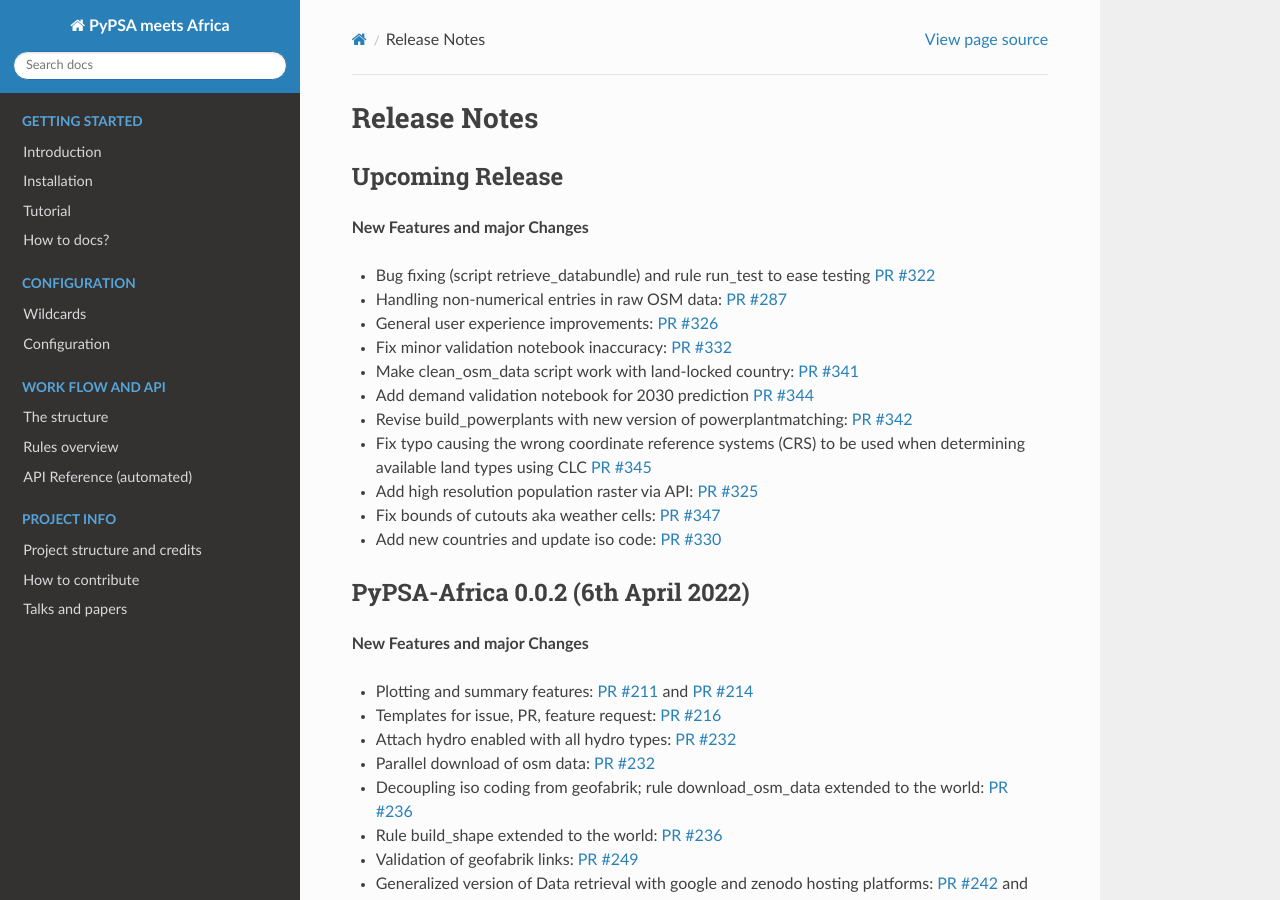
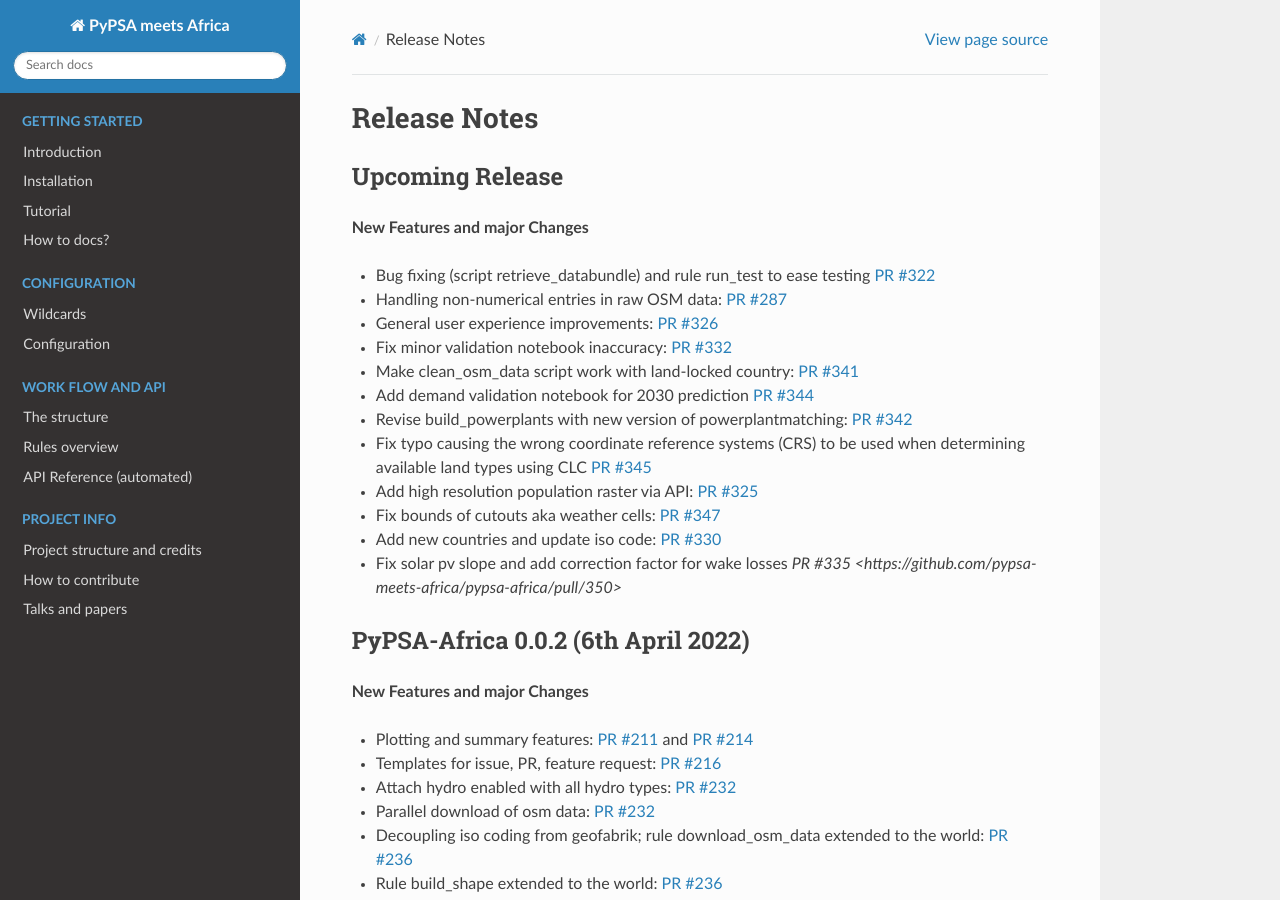
Before and after one commit to pypsa-meets-earth/pypsa-earth, a Sphinx documentation site: the page built from doc/release_notes.rst, in a window 1280 px wide and 900 px high. Built offline with Sphinx 7.4.7 and the Read the Docs theme 2.0.0, drawn with Linux system fonts in a browser that asks for light colours; pages that are not in the unit, such as notebooks, are missing from menus.

Commit message:
add release note

```diff
--- a/doc/release_notes.rst
+++ b/doc/release_notes.rst
@@ -34,6 +34,8 @@
 * Fix bounds of cutouts aka weather cells: `PR #347 <https://github.com/pypsa-meets-africa/pypsa-africa/pull/347>`_
 
 * Add new countries and update iso code: `PR #330 <https://github.com/pypsa-meets-africa/pypsa-africa/pull/330>`_
+
+* Fix solar pv slope and add correction factor for wake losses `PR #335 <https://github.com/pypsa-meets-africa/pypsa-africa/pull/350>`
 
 
 PyPSA-Africa 0.0.2 (6th April 2022)
```
